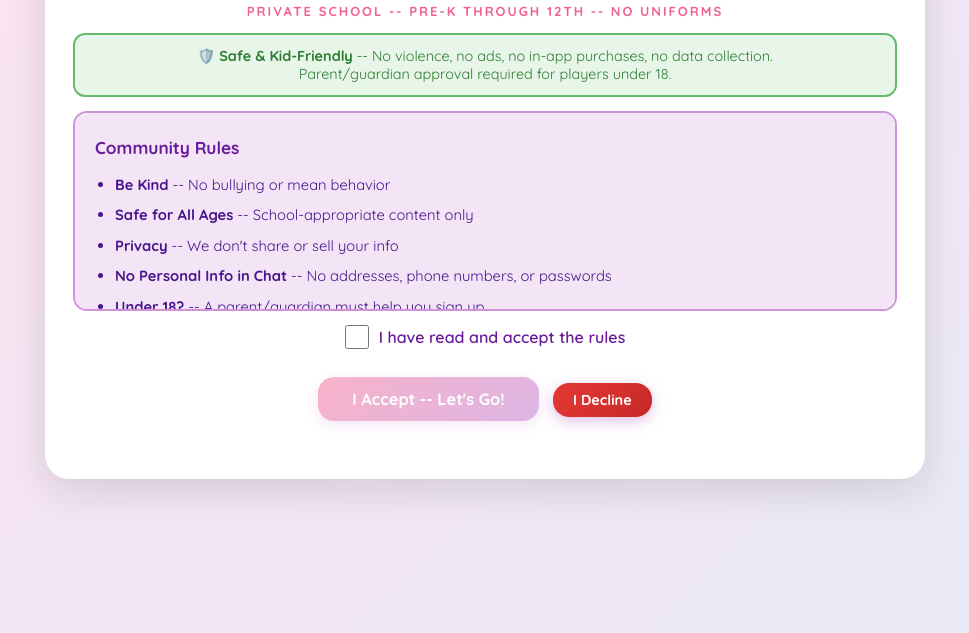
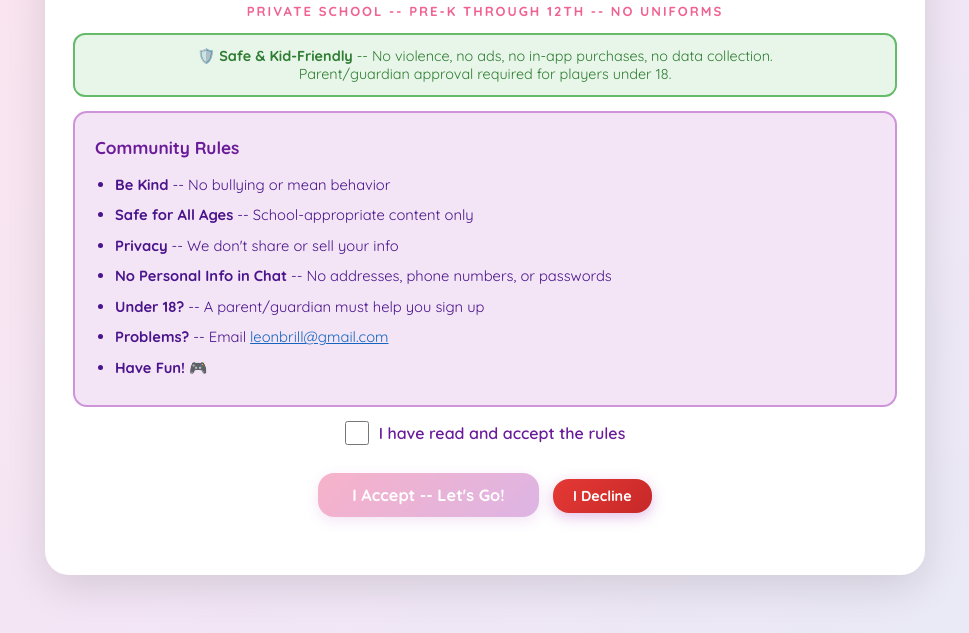
Before and after one commit to leonbrill3/sam-academy, a plain HTML site: page index.html in a window 1280 px wide. Shown: the part 167-800 px from the top of the page, without its empty margins (155-1124 px from the left). Drawn offline with Linux system fonts and the light colour scheme.

Commit message:
Fix scrolling - rules fully visible, page scrolls on iPad

```diff
--- a/index.html
+++ b/index.html
@@ -19,7 +19,7 @@
 <style>
   @import url('https://fonts.googleapis.com/css2?family=Quicksand:wght@400;600;700&display=swap');
   *{margin:0;padding:0;box-sizing:border-box;}
-  body{font-family:'Quicksand',sans-serif;background:linear-gradient(135deg,#fce4ec,#f3e5f5,#e8eaf6);min-height:100vh;display:flex;justify-content:center;align-items:flex-start;}
+  body{font-family:'Quicksand',sans-serif;background:linear-gradient(135deg,#fce4ec,#f3e5f5,#e8eaf6);min-height:100vh;display:flex;justify-content:center;align-items:flex-start;overflow-y:auto;-webkit-overflow-scrolling:touch;}
   #game-container{width:880px;max-width:97vw;background:white;border-radius:24px;box-shadow:0 12px 40px rgba(0,0,0,.12);padding:28px;position:relative;overflow:hidden;margin:18px 0;}
   h1{text-align:center;color:#ad1457;font-size:1.9em;margin-bottom:4px;}
   h2{text-align:center;color:#7b1fa2;font-size:1.15em;margin-bottom:6px;}
@@ -144,7 +144,7 @@
     🛡️ <b>Safe & Kid-Friendly</b> -- No violence, no ads, no in-app purchases, no data collection.<br>Parent/guardian approval required for players under 18.
   </div>
 
-  <div class="rules-box" style="max-height:200px;">
+  <div class="rules-box" style="max-height:none;">
     <h3>Community Rules</h3>
     <ul>
       <li><b>Be Kind</b> -- No bullying or mean behavior</li>
```
